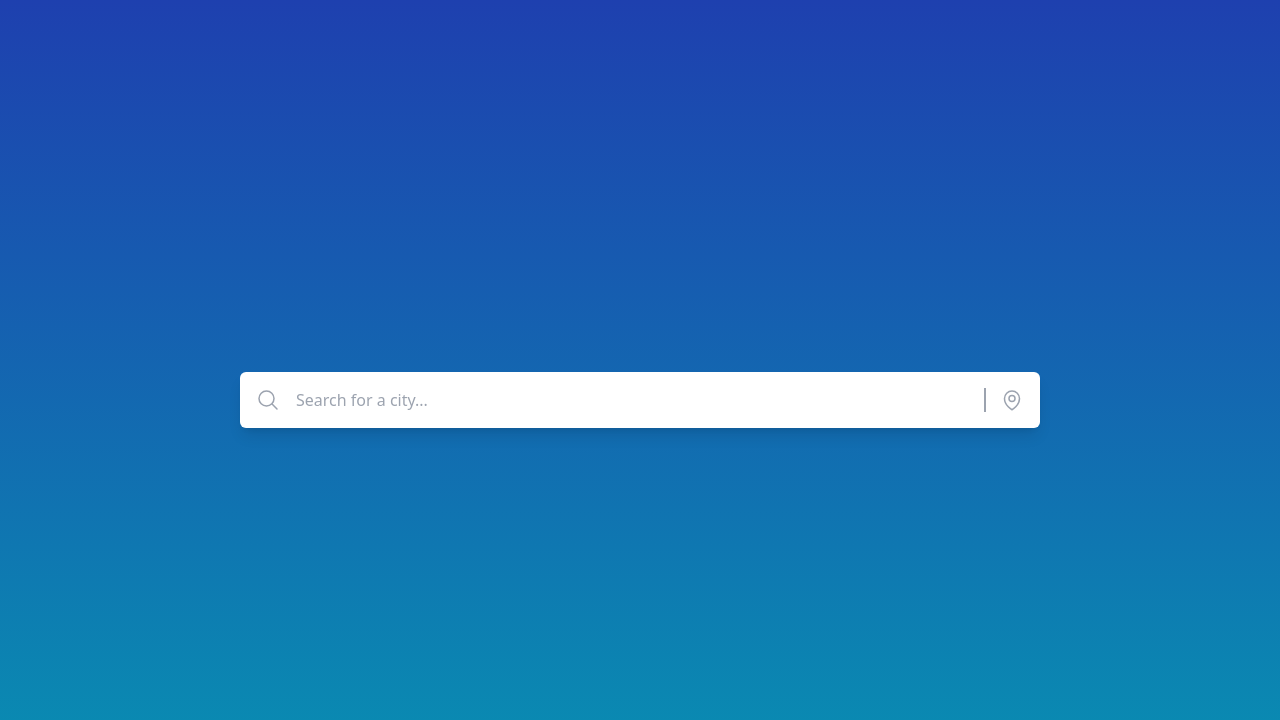
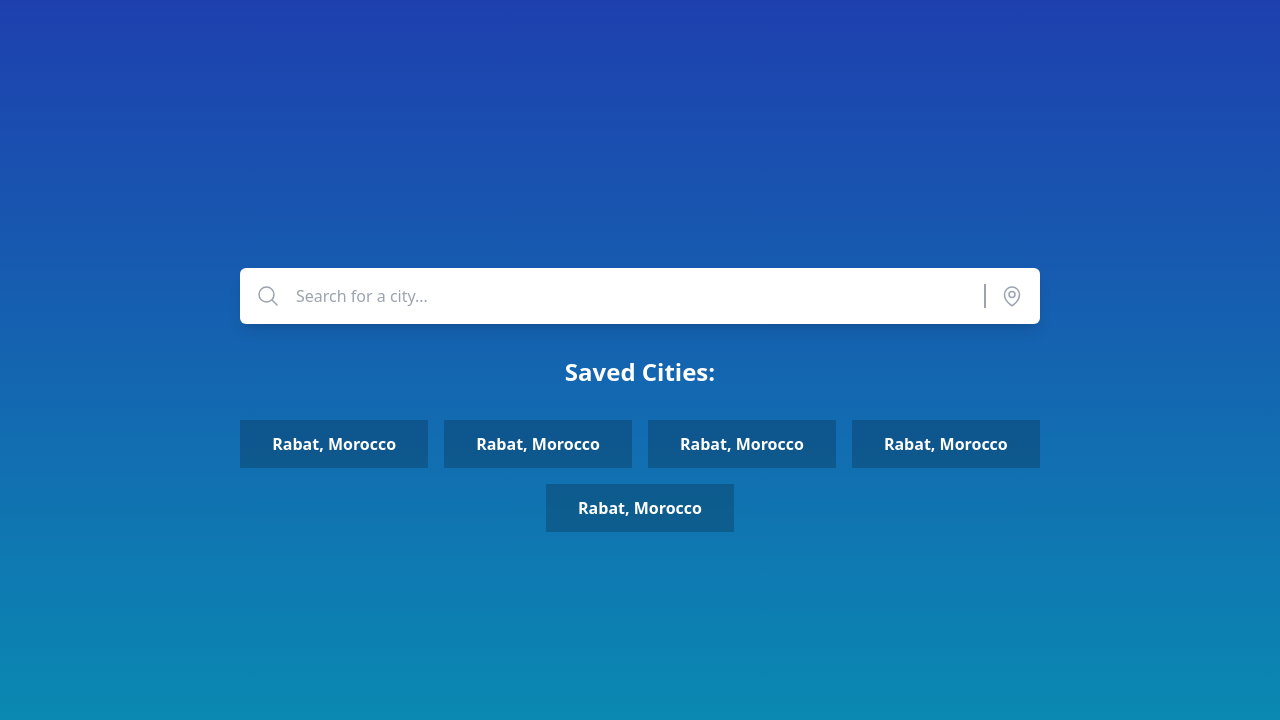
Before and after one commit to yasnbouz/weather-app, a Vue app: page / in a window 1280 px wide. Shown: the top 720 px of the page. Built offline with nearby package versions, Linux system fonts and the light colour scheme.

Commit message:
feat: add city list

```diff
--- a/src/components/SearchForm.vue
+++ b/src/components/SearchForm.vue
@@ -5,7 +5,7 @@ import LocationIcon from '@/icons/LocationIcon.vue'
 
 <template>
   <div class="h-full flex justify-center items-center">
-    <form class="w-full max-w-[800px]">
+    <div class="w-full max-w-[800px]">
       <label
         for="search"
         class="w-full px-4 gap-x-4 rounded-md grid items-center shadow-lg grid-cols-[min-content_minmax(100px,_1fr)_40px] bg-white"
@@ -20,6 +20,16 @@ import LocationIcon from '@/icons/LocationIcon.vue'
         />
         <LocationIcon />
       </label>
-    </form>
+      <section class="text-white">
+        <h1 class="text-center py-8 text-2xl font-bold">Saved Cities:</h1>
+        <ul class="flex flex-wrap gap-4 justify-center">
+          <li class="font-semibold select-none bg-black bg-opacity-20 px-8 py-3">Rabat, Morocco</li>
+          <li class="font-semibold select-none bg-black bg-opacity-20 px-8 py-3">Rabat, Morocco</li>
+          <li class="font-semibold select-none bg-black bg-opacity-20 px-8 py-3">Rabat, Morocco</li>
+          <li class="font-semibold select-none bg-black bg-opacity-20 px-8 py-3">Rabat, Morocco</li>
+          <li class="font-semibold select-none bg-black bg-opacity-20 px-8 py-3">Rabat, Morocco</li>
+        </ul>
+      </section>
+    </div>
   </div>
 </template>
--- /dev/null
+++ b/src/components/WeatherViewer.vue
@@ -0,0 +1,4 @@
+<script lang="ts"></script>
+<template>
+  <div></div>
+</template>
--- a/src/views/WeatherView.vue
+++ /dev/null
@@ -1,6 +0,0 @@
-<script setup lang="ts">
-import SearchForm from '@/components/SearchForm.vue'
-</script>
-<template>
-  <SearchForm />
-</template>
```
Also changed, not shown: src/router/index.ts (+4 -3 lines).
